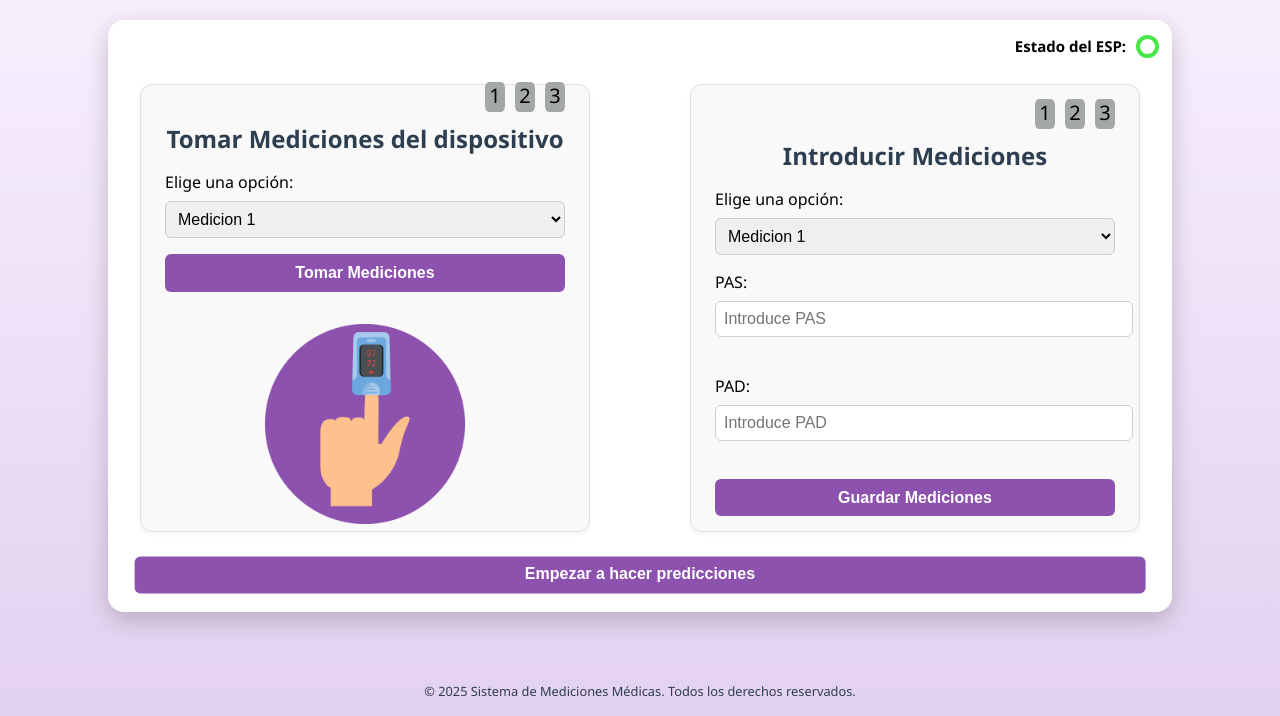
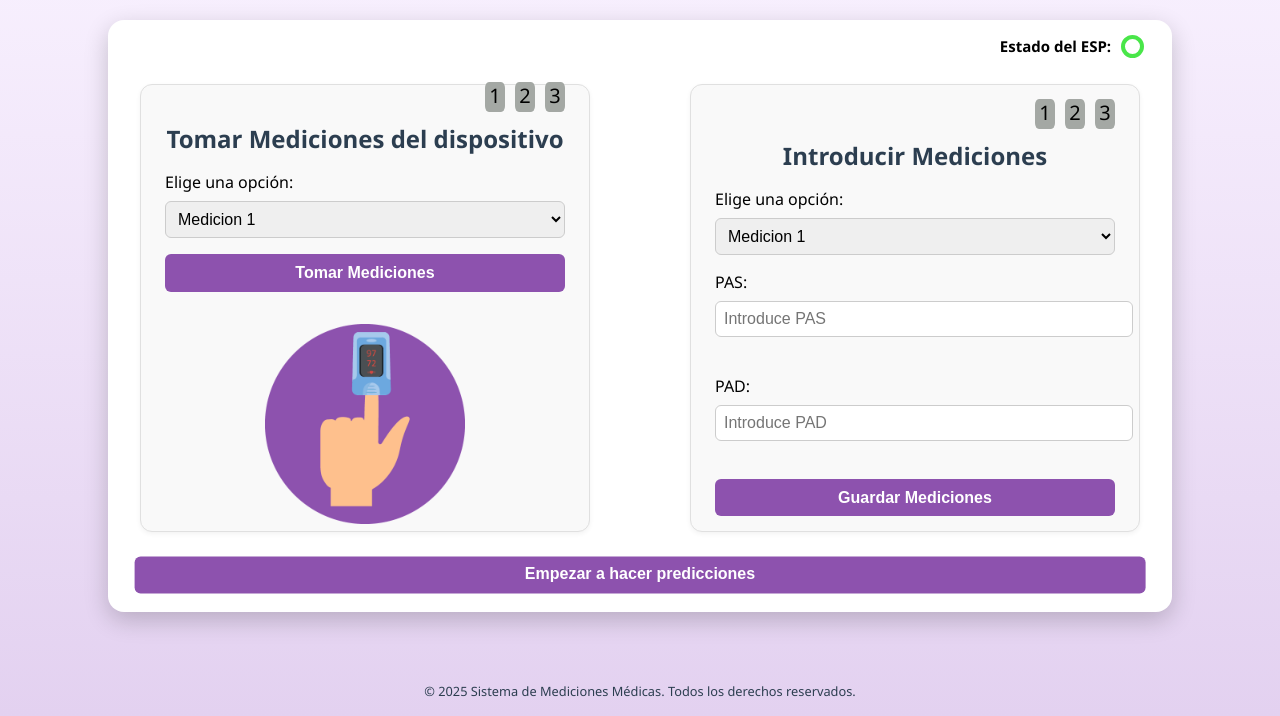
Before and after one commit to DevilsWillCry/deploy_ml_model_on_render, a website built with Vite: page vite-web-get-data-esp/index.html in a window 1280 px wide. Shown: the part 84-800 px from the top of the page. Built offline with nearby package versions, Linux system fonts and the light colour scheme; some packages are replaced by stand-ins of ours; no server answers; files whose address does not match are found by name; a web font is replaced by a local one.

Commit message:
Nothing new

```diff
--- a/vite-web-get-data-esp/src/style.css
+++ b/vite-web-get-data-esp/src/style.css
@@ -336,7 +336,7 @@ animation: fadeInUp 1.4s ease-out;
   padding-left: 10px;
   position: absolute;
   top: 0px;
-  right: -15px;
+  right: 0px;
 }
 
 .info-state{
```
Also changed, not shown: 1 other file.
